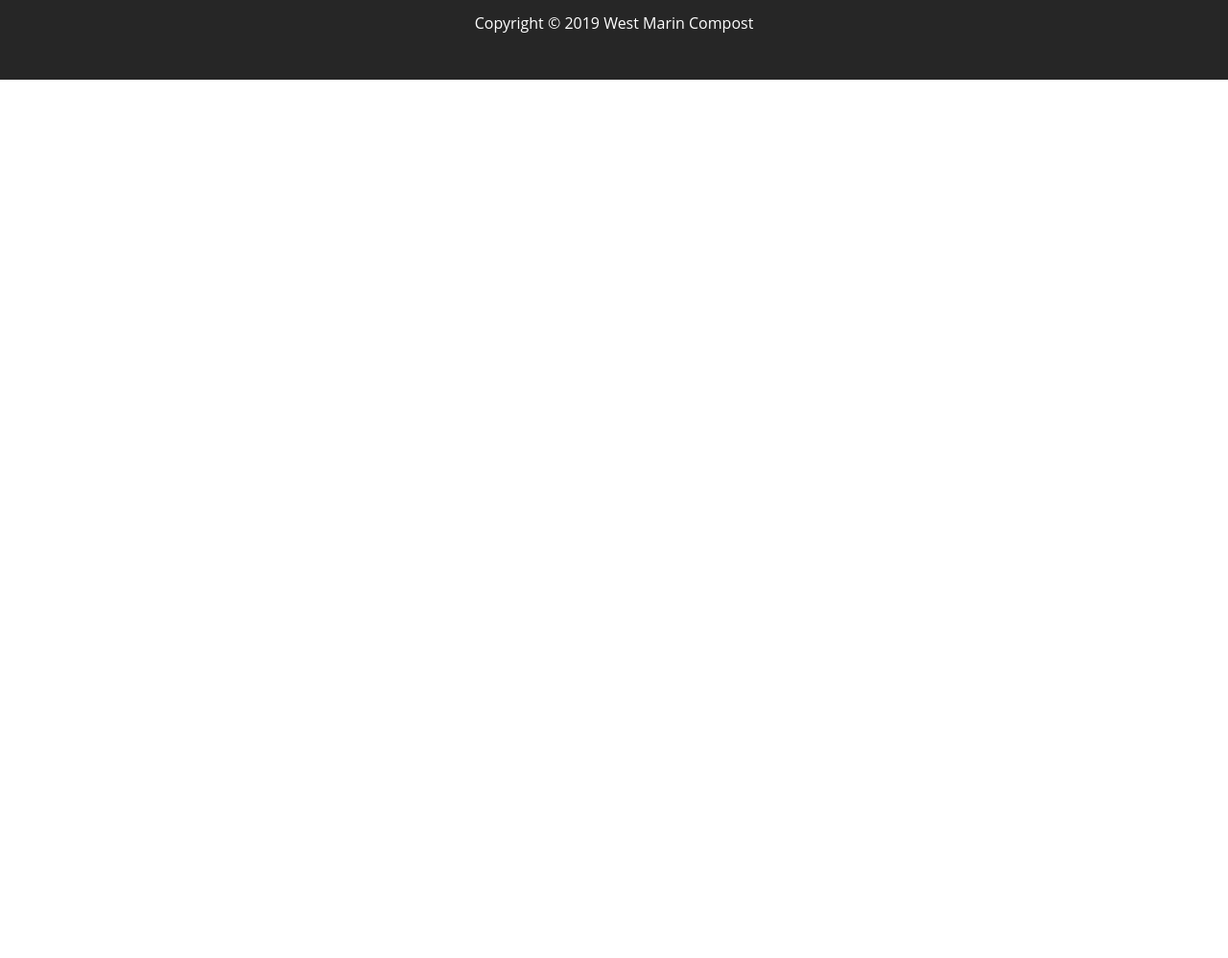
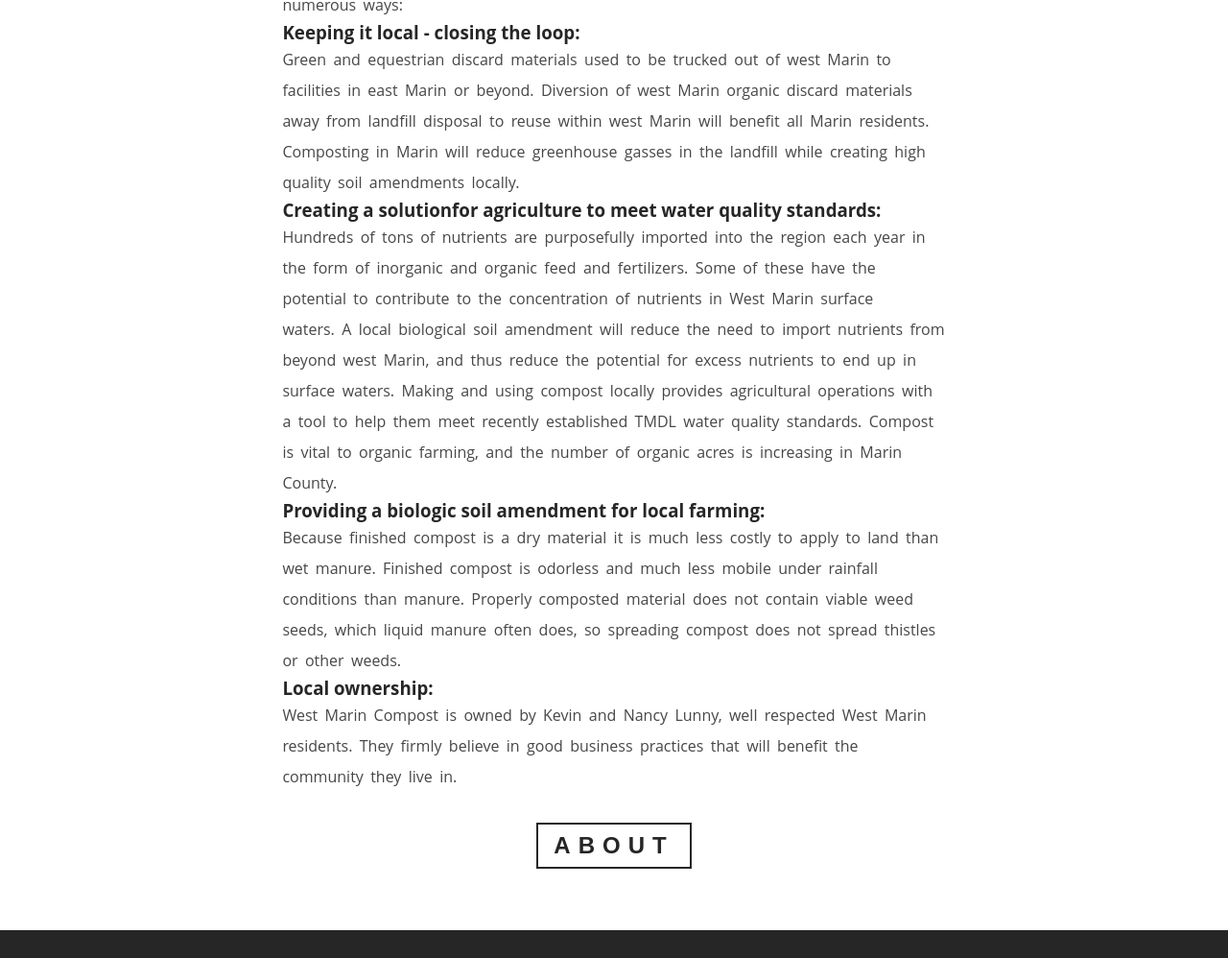
Before and after one commit to xanderbakx/west-marin-compost, a Gatsby site: page /about in a window 1280 px wide. Shown: the part 597-1595 px from the top of the page at 96% size. Before the commit the page ends 800 px from the top, so only its background shows below. Built offline with nearby package versions, Linux system fonts and the light colour scheme; Gatsby itself is replaced by a stand-in of ours.

Commit message:
added AboutComponent and content

```diff
--- a/package.json
+++ b/package.json
@@ -8,6 +8,7 @@
     "babel-plugin-styled-components": "^1.10.0",
     "eslint": "^5.13.0",
     "gatsby": "^2.0.118",
+    "gatsby-cli": "^2.4.11",
     "gatsby-image": "^2.0.0-rc.4",
     "gatsby-plugin-manifest": "^2.0.17",
     "gatsby-plugin-offline": "^2.0.23",
--- /dev/null
+++ b/src/components/AboutComponent/AboutContent.js
@@ -0,0 +1,46 @@
+import React, { Component } from 'react'
+import { Section, Title, SectionButton } from '../../utils'
+import styled from 'styled-components'
+import { Link } from 'gatsby'
+import { styles } from '../../utils'
+
+export default class AboutContent extends Component {
+  render() {
+    return (
+      <Section>
+        {/* <Title message="let us tell you" title="our mission" /> */}
+        <AboutContentWrapper>
+          <p className="text">West Marin Compost was founded based on a community-driven desire to benefit the environment, the agricultural community, the county and the local community in numerous ways:</p>
+          <h3>Keeping it local - closing the loop:</h3>
+          <p className="text">Green and equestrian discard materials used to be trucked out of west Marin to facilities in east Marin or beyond. Diversion of west Marin organic discard materials away from landfill disposal to reuse within west Marin will benefit all Marin residents. Composting in Marin will reduce greenhouse gasses in the landfill while creating high quality soil amendments locally.</p>
+          <h3>Creating a solutionfor agriculture to meet water quality standards:</h3>
+          <p className="text">Hundreds of tons of nutrients are purposefully imported into the region each year in the form of inorganic and organic feed and fertilizers. Some of these have the potential to contribute to the concentration of nutrients in West Marin surface waters. A local biological soil amendment will reduce the need to import nutrients from beyond west Marin, and thus reduce the potential for excess nutrients to end up in surface waters. Making and using compost locally provides agricultural operations with a tool to help them meet recently established TMDL water quality standards. Compost is vital to organic farming, and the number of organic acres is increasing in Marin County.</p>
+          <h3>Providing a biologic soil amendment for local farming:</h3>
+          <p className="text">Because finished compost is a dry material it is much less costly to apply to land than wet manure. Finished compost is odorless and much less mobile under rainfall conditions than manure. Properly composted material does not contain viable weed seeds, which liquid manure often does, so spreading compost does not spread thistles or other weeds.</p>
+          <h3>Local ownership:</h3>
+          <p className="text">West Marin Compost is owned by Kevin and Nancy Lunny, well respected West Marin residents. They firmly believe in good business practices that will benefit the community they live in.</p>
+          <Link to="/about" style={{ textDecoration: 'none' }}>
+            <SectionButton style={{ margin: '2rem auto' }}>About</SectionButton>
+          </Link>
+        </AboutContentWrapper>
+      </Section>
+    )
+  }
+}
+
+const AboutContentWrapper = styled.div`
+  width: 90%;
+  margin: 2rem auto;
+  max-width: 992px;
+  .text {
+    line-height: 2rem;
+    color: ${styles.colors.mainGrey};
+    word-spacing: 0.2rem;
+  }
+  @media (min-width: 768px) {
+    width: 70%;
+  }
+  @media (min-width: 992px) {
+    width: 60%;
+  }
+`
--- a/src/pages/about.js
+++ b/src/pages/about.js
@@ -5,6 +5,7 @@
 import SEO from "../components/seo"
 import { PageHeader, Banner } from '../utils'
 import aboutImg from '../images/placeholder/ph1.jpg'
+import AboutContent from "../components/AboutComponent/AboutContent";
 
 const AboutPage = () => (
   <Layout>
@@ -12,6 +13,7 @@
     <PageHeader img={aboutImg}>
       <Banner title="About" subtitle="Learn about us"></Banner>
     </PageHeader>
+    <AboutContent />
   </Layout>
 )
 
```
Also changed, not shown: 1 other file.
